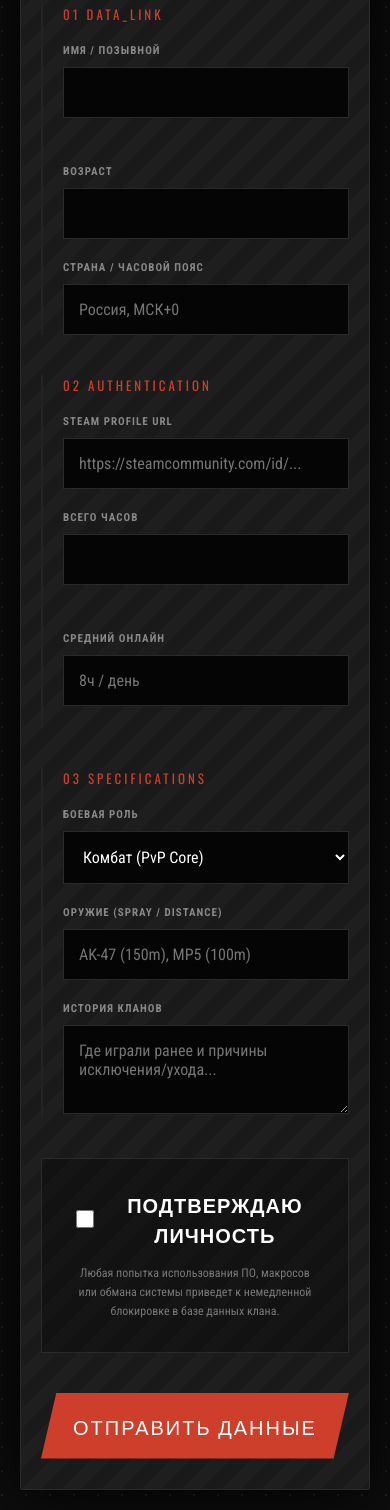
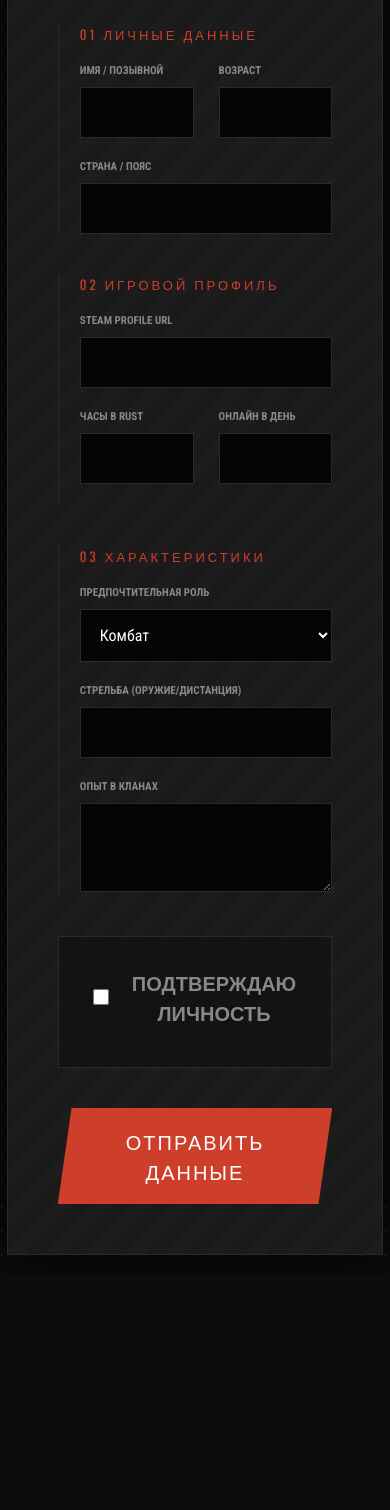
Before and after one commit to VitaVitaMin/tiket_discord, a plain HTML site: page index.html in a window 390 px wide. Shown: the part 211-1721 px from the top of the page. After the commit the page ends 1486 px from the top, so only its background shows below. Drawn offline with nearby package versions, Linux system fonts and the light colour scheme.

Commit message:
Update index.html

```diff
--- a/index.html
+++ b/index.html
@@ -19,9 +19,7 @@
 
         body {
             background-color: var(--rust-dark);
-            /* Текстура металлической сетки/листа в стиле Rust */
-            background-image:
-                radial-gradient(circle at 2px 2px, #222 1px, transparent 0);
+            background-image: radial-gradient(circle at 2px 2px, #222 1px, transparent 0);
             background-size: 24px 24px;
             color: #fff;
             font-family: 'Roboto Condensed', sans-serif;
@@ -35,7 +33,7 @@
 
         .form-container {
             background-color: var(--rust-panel);
-            background-image: linear-gradient(135deg, rgba(255,255,255,0.02) 25%, transparent 25%, transparent 50%, rgba(255,255,255,0.02) 50%, rgba(255,255,255,0.02) 75%, transparent 75%, transparent);
+            background-image: linear-gradient(135deg, rgba(255,255,255,0.01) 25%, transparent 25%, transparent 50%, rgba(255,255,255,0.01) 50%, rgba(255,255,255,0.01) 75%, transparent 75%, transparent);
             background-size: 40px 40px;
             width: 100%;
             max-width: 600px;
@@ -43,7 +41,6 @@
             border: 1px solid var(--rust-border);
             position: relative;
             box-shadow: 0 0 60px rgba(0,0,0,1);
-            border-radius: 2px;
         }
 
         .terminal-header {
@@ -77,18 +74,12 @@
             letter-spacing: 2px;
             margin: 0 0 40px 0;
             color: #fff;
-            text-shadow: 0 0 15px rgba(255,255,255,0.1);
         }
 
         .section {
             margin-bottom: 40px;
             border-left: 2px solid #222;
             padding-left: 20px;
-            transition: border-color 0.3s;
-        }
-
-        .section:focus-within {
-            border-color: var(--rust-red);
         }
 
         .section-header {
@@ -98,9 +89,6 @@
             color: var(--rust-red);
             letter-spacing: 3px;
             margin-bottom: 20px;
-            display: flex;
-            align-items: center;
-            gap: 15px;
         }
 
         .grid {
@@ -117,7 +105,6 @@
             font-size: 11px;
             text-transform: uppercase;
             color: var(--rust-text);
-            letter-spacing: 1px;
             font-weight: 700;
         }
 
@@ -131,14 +118,12 @@
             font-size: 16px;
             box-sizing: border-box;
             outline: none;
-            transition: all 0.3s cubic-bezier(0.4, 0, 0.2, 1);
+            transition: 0.3s;
         }
 
         input:focus, textarea:focus {
             border-color: var(--rust-red);
-            background-color: #000;
             box-shadow: 0 0 15px var(--rust-glow);
-            transform: translateX(5px);
         }
 
         .rules-wrapper {
@@ -157,24 +142,12 @@
             cursor: pointer;
             font-family: 'Oswald', sans-serif;
             font-size: 20px;
-            color: #fff;
         }
 
         .checkbox-container input {
             width: 26px;
             height: 26px;
             accent-color: var(--rust-red);
-            cursor: pointer;
-        }
-
-        .warning-text {
-            color: #777;
-            font-size: 12px;
-            margin-top: 15px;
-            line-height: 1.6;
-            max-width: 400px;
-            margin-left: auto;
-            margin-right: auto;
         }
 
         button {
@@ -188,24 +161,11 @@
             text-transform: uppercase;
             letter-spacing: 2px;
             cursor: pointer;
-            transition: all 0.2s;
             clip-path: polygon(5% 0%, 100% 0%, 95% 100%, 0% 100%);
         }
 
-        button:hover {
-            background-color: #e64a35;
-            transform: scale(1.02);
-        }
-
-        button:active {
-            transform: scale(0.98);
-        }
-
-        button:disabled {
-            background-color: #444;
-            cursor: not-allowed;
-            clip-path: none;
-        }
+        button:hover { background-color: #e64a35; }
+        button:disabled { background-color: #444; cursor: not-allowed; }
 
         #status {
             display: none;
@@ -213,94 +173,82 @@
             padding: 20px;
             text-align: center;
             font-family: 'Oswald', sans-serif;
-            font-size: 14px;
-            letter-spacing: 1px;
-            border: 1px solid;
         }
 
-        .success { color: #43b581; border-color: #43b581; background: rgba(67, 181, 129, 0.05); }
-        .error { color: var(--rust-red); border-color: var(--rust-red); background: rgba(206, 63, 43, 0.05); }
-
-        @media (max-width: 600px) {
-            .grid { grid-template-columns: 1fr; }
-            .form-container { padding: 30px 20px; }
-        }
+        .success { color: #43b581; border: 1px solid #43b581; }
+        .error { color: var(--rust-red); border: 1px solid var(--rust-red); }
     </style>
 </head>
 <body>
 
 <div class="form-container">
     <div class="terminal-header"><div class="terminal-line"></div></div>
-
     <h2>RECRUITMENT TERMINAL</h2>
 
     <form id="rustForm">
         <div class="section">
-            <div class="section-header">01 DATA_LINK</div>
+            <div class="section-header">01 ЛИЧНЫЕ ДАННЫЕ</div>
             <div class="grid">
                 <div class="field">
                     <label>Имя / Позывной</label>
-                    <input type="text" name="Nickname" required>
+                    <input type="text" name="Имя_Ник" required>
                 </div>
                 <div class="field">
                     <label>Возраст</label>
-                    <input type="number" name="Age" required min="12">
+                    <input type="number" name="Возраст" required>
                 </div>
             </div>
             <div class="field">
-                <label>Страна / Часовой пояс</label>
-                <input type="text" name="Location" required placeholder="Россия, МСК+0">
+                <label>Страна / Пояс</label>
+                <input type="text" name="Локация" required>
             </div>
         </div>
 
         <div class="section">
-            <div class="section-header">02 AUTHENTICATION</div>
+            <div class="section-header">02 ИГРОВОЙ ПРОФИЛЬ</div>
             <div class="field">
                 <label>Steam Profile URL</label>
-                <input type="url" name="Steam_URL" required placeholder="https://steamcommunity.com/id/...">
+                <input type="url" name="Steam_Ссылка" required>
             </div>
             <div class="grid">
                 <div class="field">
-                    <label>Всего часов</label>
-                    <input type="number" name="Total_Hours" required>
+                    <label>Часы в Rust</label>
+                    <input type="number" name="Часы" required>
                 </div>
                 <div class="field">
-                    <label>Средний онлайн</label>
-                    <input type="text" name="Daily_Online" required placeholder="8ч / день">
+                    <label>Онлайн в день</label>
+                    <input type="text" name="Онлайн" required>
                 </div>
             </div>
         </div>
 
         <div class="section">
-            <div class="section-header">03 SPECIFICATIONS</div>
+            <div class="section-header">03 ХАРАКТЕРИСТИКИ</div>
             <div class="field">
-                <label>Боевая роль</label>
-                <select name="Main_Role">
-                    <option value="Комбат">Комбат (PvP Core)</option>
-                    <option value="Билдер(запас)">Билдер (Construction)</option>
-                    <option value="Фермер">Фермер (Plants/Tea)</option>
-                    <option value="Фармер">Фармер (Resource Gathering)</option>
-                    <option value="Электрик(запас)">Электрик (Industrial)</option>
+                <label>Предпочтительная роль</label>
+                <select name="Роль">
+                    <option>Комбат</option>
+                    <option>Билдер(запас)</option>
+                    <option>Фермер</option>
+                    <option>Фармер</option>
+                    <option>Электрик(запас)</option>
                 </select>
             </div>
             <div class="field">
-                <label>Оружие (Spray / Distance)</label>
-                <input type="text" name="Gun_Skills" required placeholder="AK-47 (150m), MP5 (100m)">
+                <label>Стрельба (Оружие/Дистанция)</label>
+                <input type="text" name="Навыки_Оружия" required>
             </div>
             <div class="field">
-                <label>История кланов</label>
-                <textarea name="Clan_History" rows="3" required placeholder="Где играли ранее и причины исключения/ухода..."></textarea>
+                <label>Опыт в кланах</label>
+                <textarea name="История_Кланов" rows="3" required></textarea>
             </div>
         </div>
 
         <div class="rules-wrapper">
             <label class="checkbox-container">
-                <input type="checkbox" name="Verified" value="YES" required>
+                <input type="checkbox" name="Правила_Приняты" value="Да" required>
                 ПОДТВЕРЖДАЮ ЛИЧНОСТЬ
             </label>
-            <div class="warning-text">
-                Любая попытка использования ПО, макросов или обмана системы приведет к немедленной блокировке в базе данных клана.
-            </div>
         </div>
 
         <button type="submit" id="submitBtn">ОТПРАВИТЬ ДАННЫЕ</button>
@@ -313,20 +261,18 @@
     const status = document.getElementById("status");
     const btn = document.getElementById("submitBtn");
 
-    form.addEventListener("submit", async function(event) {
-        event.preventDefault();
+    form.addEventListener("submit", function(e) {
+        e.preventDefault();
         btn.disabled = true;
-        btn.innerText = "TRANSFERRING...";
-
-        const data = new FormData(event.target);
+        btn.innerText = "ОТПРАВКА...";
 
         fetch("https://formspree.io/f/mgorwppo", {
             method: "POST",
-            body: data,
+            body: new FormData(form),
             headers: { 'Accept': 'application/json' }
-        }).then(response => {
-            if (response.ok) {
-                status.innerHTML = "ПЕРЕДАЧА ЗАВЕРШЕНА. ВАШ ТИКЕТ БУДЕТ РАССМОТРЕН В БЛИЖАЙШЕЕ ВРЕМЯ.";
+        }).then(res => {
+            if (res.ok) {
+                status.innerHTML = "ДАННЫЕ ПРИНЯТЫ. ТИКЕТ БУДЕТ РАССМОТРЕН В БЛИЖАЙШЕЕ ВРЕМЯ.";
                 status.className = "success";
                 status.style.display = "block";
                 form.reset();
@@ -335,7 +281,7 @@
                 throw new Error();
             }
         }).catch(() => {
-            status.innerHTML = "ОШИБКА ПЕРЕДАЧИ. ПОВТОРИТЕ ПОПЫТКУ.";
+            status.innerHTML = "ОШИБКА. ПРОВЕРЬТЕ СОЕДИНЕНИЕ.";
             status.className = "error";
             status.style.display = "block";
             btn.disabled = false;
```
